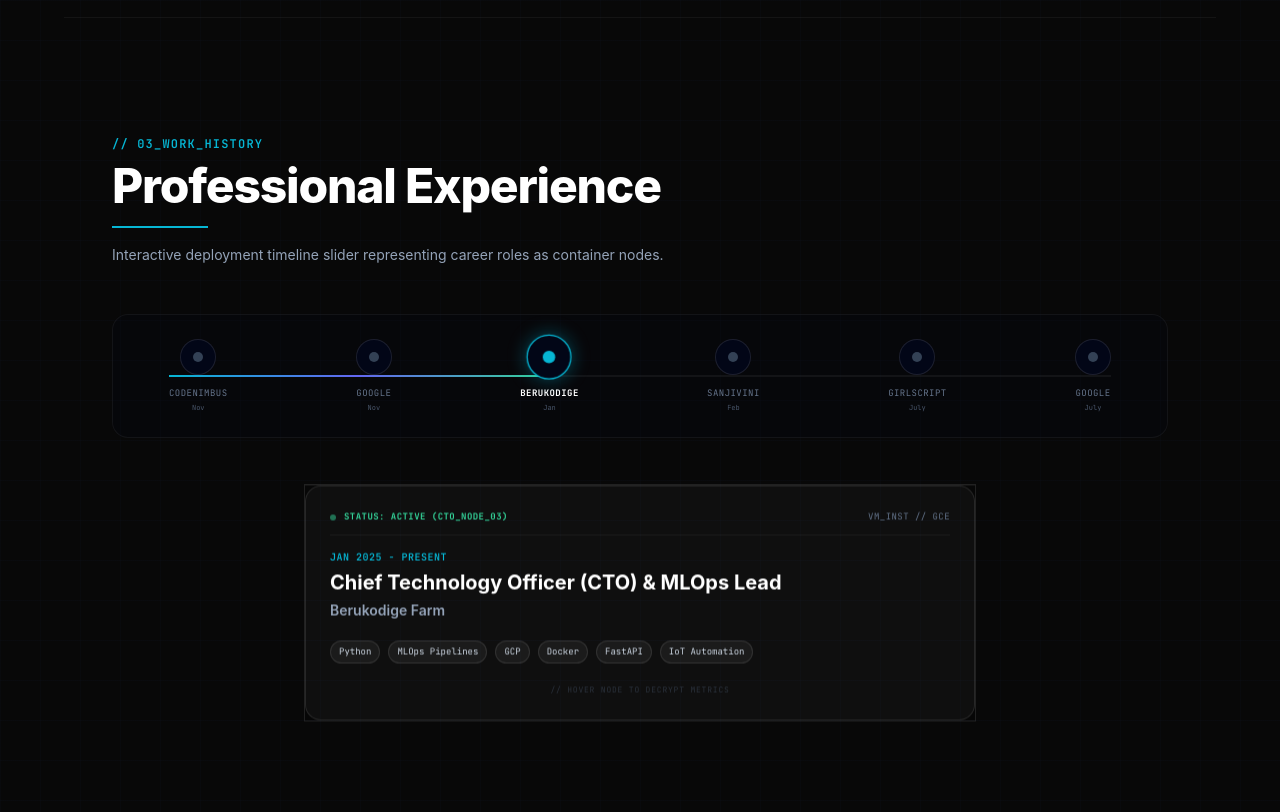
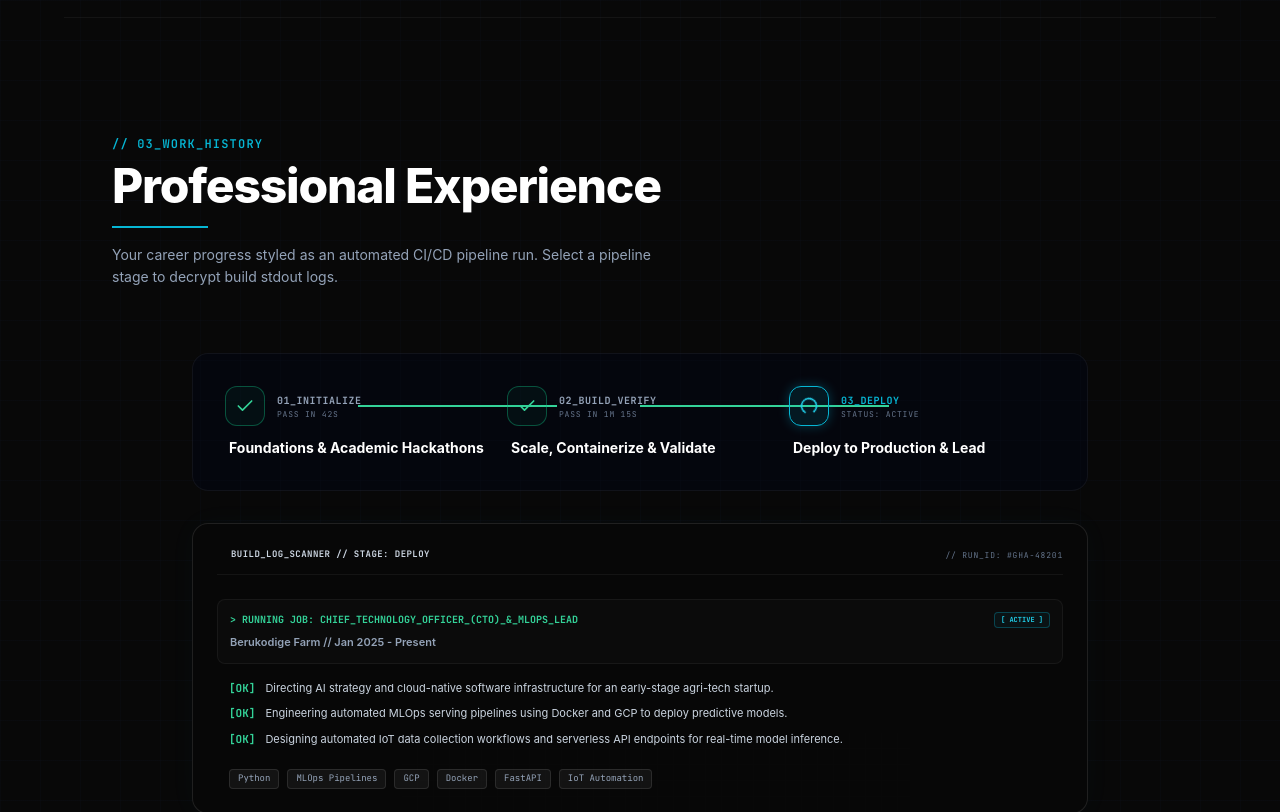
Before and after one commit to KRUTHIKTR/portfolio, a React (Vite) app: page / in a window 1280 px wide. Shown: the part 2400-3212 px from the top of the page. Built offline with nearby package versions, Linux system fonts and the light colour scheme.

Commit message:
feat: implement continuous integration (CI/CD) career pipeline timeline with progressive run animations and build log dropdown logs

```diff
--- a/src/components/Timeline.jsx
+++ b/src/components/Timeline.jsx
@@ -1,290 +1,288 @@
-import React, { useState } from 'react';
+import React, { useState, useEffect } from 'react';
 import { motion, AnimatePresence } from 'framer-motion';
-import { Briefcase, Code, Award, Terminal, GitBranch, TrendingUp, ChevronLeft, ChevronRight } from 'lucide-react';
-import TiltCard from './TiltCard';
+import { Check, Play, PlayCircle, Loader2 } from 'lucide-react';
 
-const timelineData = [
+const pipelineStages = [
   {
-    id: 1,
+    id: "initialize",
+    label: "01_INITIALIZE",
+    title: "Foundations & Academic Hackathons",
+    duration: "42s",
+    status: "PASSED",
+    color: "text-emerald-400 border-emerald-500/30",
+    jobs: [
+      {
         role: "Data Infrastructure Assistant",
         company: "CodeNimbus Solutions",
         period: "Nov 2023 - Dec 2023",
-    nodeId: "Data_Node_01",
-    status: "COMPLETED",
-    statusColor: "text-cyan-400 border-cyan-500/30 bg-cyan-500/5",
-    dotClass: "bg-cyan-400",
         bullets: [
-      "Evaluated target metrics, clean market datasets, and set up simple ETL processing scripts to support analytics pipelines.",
+          "Evaluated target metrics, cleaned market datasets, and set up ETL scripts to support analytics pipelines.",
           "Assisted in structuring relational database schemas to store analytics telemetry data."
         ],
-    skills: ["SQL", "Data Analysis", "ETL Scripts", "Database Design"],
-    icon: TrendingUp
+        skills: ["SQL", "Data Analysis", "ETL Scripts", "Database Design"]
       },
       {
-    id: 2,
-    role: "Google Cloud Innovator",
-    company: "Google Developers",
-    period: "Nov 2024 - March 2026",
-    nodeId: "Google_Node_02",
-    status: "ARCHIVED",
-    statusColor: "text-slate-500 border-slate-500/20 bg-slate-500/5",
-    dotClass: "bg-slate-500",
+        role: "Academic Hackathon Innovator",
+        company: "SDMIT / RVITM Teams",
+        period: "2024",
         bullets: [
-      "Explored real-world scale and containerization workflows involving Kubernetes, GCP GKE clusters, and Cloud Build.",
-      "Implemented continuous training (CT) and model monitoring architectures in hybrid cloud environments."
+          "Won 2nd and 3rd Places in national and regional hackathons/prototyping sprints.",
+          "Configured containerized systems and Edge-to-Cloud telemetry under 24-hour constraints."
         ],
-    skills: ["GCP", "Kubernetes (GKE)", "Docker Containers", "CI/CD", "MLOps Tooling"],
-    icon: Terminal
+        skills: ["IoT Automation", "Docker", "Rapid Prototyping"]
+      }
+    ]
   },
   {
-    id: 3,
-    role: "Chief Technology Officer (CTO) & MLOps Lead",
-    company: "Berukodige Farm",
-    period: "Jan 2025 - Present",
-    nodeId: "CTO_Node_03",
-    status: "ACTIVE",
-    statusColor: "text-emerald-400 border-emerald-500/30 bg-emerald-500/5",
-    dotClass: "bg-emerald-400 animate-pulse",
-    bullets: [
-      "Directed AI strategy and cloud-native software infrastructure for an early-stage agritech startup.",
-      "Engineered automated MLOps serving pipelines using Docker and GCP to deploy predictive models.",
-      "Designed automated IoT data collection workflows and serverless API endpoints for real-time model inference."
-    ],
-    skills: ["Python", "MLOps Pipelines", "GCP", "Docker", "FastAPI", "IoT Automation"],
-    icon: Briefcase
-  },
+    id: "build_verify",
+    label: "02_BUILD_VERIFY",
+    title: "Scale, Containerize & Validate",
+    duration: "1m 15s",
+    status: "PASSED",
+    color: "text-emerald-400 border-emerald-500/30",
+    jobs: [
       {
-    id: 4,
         role: "Cloud & MLOps Engineer Intern",
         company: "Sanjivini Eco Solutions Pvt Ltd",
         period: "Feb 2025 - June 2025",
-    nodeId: "Intern_Node_04",
-    status: "COMPLETED",
-    statusColor: "text-cyan-400 border-cyan-500/30 bg-cyan-500/5",
-    dotClass: "bg-cyan-400",
         bullets: [
           "Developed AI-driven CRM workflows and automated LLM-orchestrated content generation pipelines using Python.",
           "Containerized workflow services and configured automated CI/CD pipelines to deploy systems on Google Cloud Platform (GCP)."
         ],
-    skills: ["Python", "Docker", "GCP Cloud Run", "LLM Orchestration", "CI/CD Pipelines"],
-    icon: Code
+        skills: ["Python", "Docker", "GCP Cloud Run", "LLM Orchestration", "CI/CD Pipelines"]
       },
       {
-    id: 5,
-    role: "Open Source DevOps Contributor (GSSoC'25)",
+        role: "Google Cloud Innovator & Community Expert",
+        company: "Google Developers Community Support",
+        period: "2024 - 2026",
+        bullets: [
+          "Explored scale-up configurations including Kubernetes, GKE clusters, and Cloud Build pipelines.",
+          "Supported community technical audits and optimized user system troubleshooting workflows."
+        ],
+        skills: ["GCP", "Kubernetes (GKE)", "Docker Containers", "CI/CD", "Technical Support"]
+      },
+      {
+        role: "Open Source DevOps Contributor",
         company: "GirlScript Summer of Code",
         period: "July 2025 - Oct 2025",
-    nodeId: "DevOps_Node_05",
-    status: "COMPLETED",
-    statusColor: "text-cyan-400 border-cyan-500/30 bg-cyan-500/5",
-    dotClass: "bg-cyan-400",
         bullets: [
-      "Selected as an active contributor for open-source project deployment configurations.",
-      "Collaborated to audit codebases, streamline CI/CD configurations, and fix Docker setup issues."
+          "Selected as a contributor for core DevOps configurations.",
+          "Fixed Docker setups and streamlined CI/CD pipeline verification files."
         ],
-    skills: ["Git & GitHub", "DevOps Workflows", "Dockerfiles", "Bash Scripting"],
-    icon: GitBranch
+        skills: ["Git & GitHub", "DevOps Workflows", "Dockerfiles", "Bash Scripting"]
+      }
+    ]
   },
   {
-    id: 6,
-    role: "Google Product Expert",
-    company: "Google Community Support",
-    period: "July 2025 - March 2026",
-    nodeId: "Expert_Node_06",
-    status: "ARCHIVED",
-    statusColor: "text-slate-500 border-slate-500/20 bg-slate-500/5",
-    dotClass: "bg-slate-500",
+    id: "deploy",
+    label: "03_DEPLOY",
+    title: "Deploy to Production & Lead",
+    duration: "ACTIVE",
+    status: "DEPLOYED",
+    color: "text-cyan-400 border-cyan-500/30",
+    jobs: [
+      {
+        role: "Chief Technology Officer (CTO) & MLOps Lead",
+        company: "Berukodige Farm",
+        period: "Jan 2025 - Present",
         bullets: [
-      "Supported technical audits and optimized user system troubleshooting workflows across key Google product suites.",
-      "Contributed to product accessibility, system usage guides, and cloud platform user support standards."
+          "Directing AI strategy and cloud-native software infrastructure for an early-stage agri-tech startup.",
+          "Engineering automated MLOps serving pipelines using Docker and GCP to deploy predictive models.",
+          "Designing automated IoT data collection workflows and serverless API endpoints for real-time model inference."
         ],
-    skills: ["Technical Support", "Query Analysis", "System Auditing"],
-    icon: Award
+        skills: ["Python", "MLOps Pipelines", "GCP", "Docker", "FastAPI", "IoT Automation"]
+      }
+    ]
   }
 ];
 
-function ServerNodeCard({ item, isZeroG }) {
-  const [isHovered, setIsHovered] = useState(false);
+export default function Timeline({ isZeroG }) {
+  const [selectedStage, setSelectedStage] = useState("deploy");
+  const [animatedStage, setAnimatedStage] = useState(0);
+
+  // Progressive pipeline run animation on mount
+  useEffect(() => {
+    const timers = [
+      setTimeout(() => setAnimatedStage(1), 800),
+      setTimeout(() => setAnimatedStage(2), 1600),
+      setTimeout(() => setAnimatedStage(3), 2400)
+    ];
+    return () => timers.forEach(clearTimeout);
+  }, []);
 
   return (
-    <div
-      onMouseEnter={() => setIsHovered(true)}
-      onMouseLeave={() => setIsHovered(false)}
-      className="relative w-full max-w-2xl mx-auto"
+    <section id="orbit" className="relative py-28 px-6 md:px-12 max-w-6xl mx-auto z-10 border-b border-white/5">
+      {/* Section Header */}
+      <div className="text-left mb-16">
+        <span className="text-xs font-mono uppercase tracking-widest text-[#06b6d4] font-semibold">// 03_WORK_HISTORY</span>
+        <h2 className="text-3xl md:text-5xl font-extrabold text-white mt-2 mb-4 font-sans tracking-tight">
+          Professional Experience
+        </h2>
+        <div className="h-[2px] w-24 bg-[#06b6d4] mb-4" />
+        <p className="text-slate-400 max-w-xl text-sm font-sans leading-relaxed">
+          Your career progress styled as an automated CI/CD pipeline run. Select a pipeline stage to decrypt build stdout logs.
+        </p>
+      </div>
+
+      {/* CI/CD Pipeline Board */}
+      <div className="relative max-w-4xl mx-auto bg-slate-950/40 border border-white/5 rounded-2xl p-6 md:p-8 backdrop-blur-md mb-8">
+
+        {/* Horizontal connections grid */}
+        <div className="flex flex-col md:flex-row justify-between items-center gap-8 md:gap-4 relative">
+
+          {/* Connector Line 1 (Initialize to Build) */}
+          <div className="absolute left-[16%] right-[60%] top-[20px] -translate-y-1/2 h-[2px] bg-white/5 pointer-events-none hidden md:block z-0">
+            <motion.div
+              className="absolute top-0 left-0 h-full bg-emerald-400"
+              initial={{ width: 0 }}
+              animate={animatedStage >= 1 ? { width: "100%" } : { width: 0 }}
+              transition={{ duration: 0.6, ease: "easeInOut" }}
+            />
+          </div>
+
+          {/* Connector Line 2 (Build to Deploy) */}
+          <div className="absolute left-[50%] right-[20%] top-[20px] -translate-y-1/2 h-[2px] bg-white/5 pointer-events-none hidden md:block z-0">
+            <motion.div
+              className="absolute top-0 left-0 h-full bg-emerald-400"
+              initial={{ width: 0 }}
+              animate={animatedStage >= 2 ? { width: "100%" } : { width: 0 }}
+              transition={{ duration: 0.6, ease: "easeInOut" }}
+            />
+          </div>
+
+          {pipelineStages.map((stage, idx) => {
+            const isSelected = selectedStage === stage.id;
+            const isStageActive = animatedStage >= idx;
+            const isDeployStage = stage.id === "deploy";
+
+            return (
+              <button
+                key={stage.id}
+                onClick={() => setSelectedStage(stage.id)}
+                className={`flex-1 flex flex-col items-center md:items-start text-center md:text-left group relative z-10 focus:outline-none cursor-pointer w-full max-w-xs md:max-w-none`}
               >
-      <TiltCard isZeroG={isZeroG} className={`relative overflow-hidden transition-all duration-300 border ${isHovered ? 'border-[#06b6d4] shadow-[0_0_20px_rgba(6,182,212,0.1)]' : 'border-white/10'}`}>
-        <div className="flex flex-col gap-1 text-left">
+                {/* Node Top Row: Badge + Status */}
+                <div className="flex items-center gap-3 mb-3">
+                  {/* Status Indicator checkmark */}
+                  <motion.div
+                    initial={{ scale: 0.8, opacity: 0 }}
+                    animate={isStageActive ? { scale: 1, opacity: 1 } : { scale: 0.8, opacity: 0.2 }}
+                    className={`w-10 h-10 rounded-xl border flex items-center justify-center transition-all ${
+                      isSelected
+                        ? 'border-[#06b6d4] bg-[#06b6d4]/10 shadow-[0_0_12px_rgba(6,182,212,0.3)]'
+                        : isStageActive
+                        ? isDeployStage
+                          ? 'border-cyan-500/40 bg-cyan-500/5'
+                          : 'border-emerald-500/40 bg-emerald-500/5'
+                        : 'border-white/10 bg-slate-950'
+                    }`}
+                  >
+                    {isDeployStage && isStageActive ? (
+                      <Loader2 className="w-5 h-5 text-cyan-400 animate-spin" />
+                    ) : isStageActive ? (
+                      <Check className="w-5 h-5 text-emerald-400" />
+                    ) : (
+                      <span className="text-[10px] font-mono text-slate-600">WAIT</span>
+                    )}
+                  </motion.div>
 
-          {/* Server Node Status Header */}
-          <div className="flex items-center justify-between gap-4 border-b border-white/5 pb-2.5 mb-2.5 font-mono text-[9px]">
-            <div className="flex items-center gap-2">
-              <span className={`w-1.5 h-1.5 rounded-full ${item.dotClass}`} />
-              <span className={`font-bold uppercase tracking-wider ${item.statusColor.split(' ')[0]}`}>
-                STATUS: {item.status} ({item.nodeId})
+                  {/* Stage metadata */}
+                  <div className="flex flex-col items-start font-mono text-left">
+                    <span className={`text-[10px] font-bold tracking-wider transition-colors ${
+                      isSelected ? 'text-[#06b6d4]' : 'text-slate-400 group-hover:text-slate-200'
+                    }`}>
+                      {stage.label}
+                    </span>
+                    <span className="text-[8px] text-slate-500 uppercase tracking-widest">
+                      {stage.status === 'ACTIVE' || stage.id === 'deploy' ? 'STATUS: ACTIVE' : `PASS in ${stage.duration}`}
                     </span>
                   </div>
-            <span className="text-slate-500 tracking-wider">VM_INST // GCE</span>
                 </div>
 
-          <span className="text-[10px] font-mono tracking-wider uppercase font-semibold text-[#06b6d4]">
-            {item.period}
+                {/* Node Title */}
+                <h3 className={`text-sm font-bold text-white transition-colors duration-300 pl-1 ${
+                  isSelected ? 'text-white' : 'text-slate-300 group-hover:text-white'
+                }`}>
+                  {stage.title}
+                </h3>
+              </button>
+            );
+          })}
+        </div>
+
+      </div>
+
+      {/* Expandable Build Log console under the active stage */}
+      <div className="min-h-[260px] relative">
+        <AnimatePresence mode="wait">
+          {selectedStage && (
+            <motion.div
+              key={selectedStage}
+              initial={{ opacity: 0, y: 15 }}
+              animate={{ opacity: 1, y: 0 }}
+              exit={{ opacity: 0, y: -15 }}
+              transition={{ duration: 0.3 }}
+              className="max-w-4xl mx-auto border border-white/10 bg-[#080808]/95 rounded-2xl p-5 md:p-6 font-mono text-left relative overflow-hidden backdrop-blur-xl shadow-[0_0_30px_rgba(6,182,212,0.03)] z-10"
+            >
+              <div className="absolute inset-0 bg-[linear-gradient(to_right,#111_1px,transparent_1px),linear-gradient(to_bottom,#111_1px,transparent_1px)] bg-[size:16px_16px] opacity-15 pointer-events-none" />
+
+              {/* Terminal Log Header */}
+              <div className="flex justify-between items-center border-b border-white/5 pb-3 mb-6 relative z-10">
+                <div className="flex items-center gap-2">
+                  <span className="w-1.5 h-1.5 rounded-full bg-emerald-400 animate-ping" />
+                  <span className="text-[9px] font-bold text-slate-300 uppercase tracking-wider">
+                    BUILD_LOG_SCANNER // STAGE: {selectedStage.toUpperCase()}
                   </span>
+                </div>
+                <span className="text-[8px] text-slate-500 uppercase tracking-widest font-mono">// RUN_ID: #GHA-48201</span>
+              </div>
 
-          <h3 className="text-lg md:text-xl font-bold text-white transition-colors">
-            {item.role}
-          </h3>
+              {/* Logs Stream */}
+              <div className="space-y-8 relative z-10">
+                {pipelineStages.find(s => s.id === selectedStage).jobs.map((job, jIdx) => (
+                  <div key={jIdx} className="space-y-4">
+                    {/* Job banner block */}
+                    <div className="bg-white/[0.02] border border-white/5 rounded-lg p-3 text-[10px] space-y-1.5">
+                      <div className="flex justify-between items-center text-emerald-400 font-bold">
+                        <span>&gt; RUNNING JOB: {job.role.toUpperCase().replace(/ /g, "_")}</span>
+                        <span className={`text-[7px] border px-1.5 py-0.5 rounded ${
+                          selectedStage === 'deploy'
+                            ? 'border-cyan-500/30 text-cyan-400 bg-cyan-500/5'
+                            : 'border-emerald-500/30 text-emerald-400 bg-emerald-500/5'
+                        }`}>
+                          {selectedStage === 'deploy' ? '[ ACTIVE ]' : '[ SUCCESS ]'}
+                        </span>
+                      </div>
+                      <div className="text-slate-400 font-sans font-semibold text-[11px]">{job.company} // {job.period}</div>
+                    </div>
 
-          <h4 className="text-sm font-semibold text-slate-400">
-            {item.company}
-          </h4>
+                    {/* Stdout metrics logs */}
+                    <div className="space-y-2 pl-3">
+                      {job.bullets.map((bullet, bIdx) => (
+                        <div key={bIdx} className="flex gap-2.5 items-start text-[11px] text-slate-300 font-sans">
+                          <span className="text-emerald-400 font-mono font-bold select-none">[OK]</span>
+                          <span className="leading-relaxed">{bullet}</span>
+                        </div>
+                      ))}
+                    </div>
 
-          {/* Skill Tags */}
-          <div className="flex flex-wrap gap-2 mt-4 justify-start">
-            {item.skills.map((skill, sIdx) => (
+                    {/* Tags */}
+                    <div className="flex flex-wrap gap-2 pl-3 pt-1">
+                      {job.skills.map((skill, sIdx) => (
                         <span
                           key={sIdx}
-                className="text-[9px] px-2 py-1 rounded-full font-mono bg-white/5 border border-white/10 text-slate-300 hover:border-[#06b6d4]/40 hover:bg-[#06b6d4]/5 transition-all duration-300"
+                          className="text-[9px] px-2 py-0.5 rounded font-mono bg-white/5 border border-white/10 text-slate-400"
                         >
                           {skill}
                         </span>
                       ))}
                     </div>
-
-          {/* Prompt to Hover */}
-          {!isHovered && (
-            <div className="text-[8px] font-mono text-slate-600 mt-4 text-center tracking-widest uppercase animate-pulse">
-              // HOVER NODE TO DECRYPT METRICS
-            </div>
-          )}
-
-          {/* Interactive Metric Terminal Expansion */}
-          <AnimatePresence>
-            {isHovered && (
-              <motion.div
-                initial={{ height: 0, opacity: 0 }}
-                animate={{ height: "auto", opacity: 1 }}
-                exit={{ height: 0, opacity: 0 }}
-                transition={{ duration: 0.3, ease: "easeInOut" }}
-                className="overflow-hidden"
-              >
-                <div className="bg-black border border-white/5 rounded-xl p-3.5 font-mono text-[10px] text-slate-400 space-y-2 mt-4">
-                  <div className="text-[#06b6d4] font-bold border-b border-white/5 pb-1 flex justify-between">
-                    <span>$ cat stdout_metrics.log</span>
-                    <span className="text-[8px] text-slate-500 font-normal">STDOUT_SCAN</span>
-                  </div>
-                  {item.bullets.map((bullet, bIdx) => (
-                    <div key={bIdx} className="flex gap-2 items-start leading-relaxed text-slate-300">
-                      <span className="text-emerald-400 font-bold select-none">[OK]</span>
-                      <span className="font-sans text-[11px] text-slate-300">{bullet}</span>
                   </div>
                 ))}
               </div>
             </motion.div>
           )}
         </AnimatePresence>
-
-        </div>
-      </TiltCard>
-    </div>
-  );
-}
-
-export default function Timeline({ isZeroG }) {
-  // Default to Berukodige Farm (CTO & MLOps Lead - index 2)
-  const [activeIndex, setActiveIndex] = useState(2);
-
-  return (
-    <section id="orbit" className="relative py-28 px-6 md:px-12 max-w-6xl mx-auto z-10 border-b border-white/5">
-      {/* Section Header */}
-      <div className="text-left mb-12">
-        <span className="text-xs font-mono uppercase tracking-widest text-[#06b6d4] font-semibold">// 03_WORK_HISTORY</span>
-        <h2 className="text-3xl md:text-5xl font-extrabold text-white mt-2 mb-4 font-sans tracking-tight">
-          Professional Experience
-        </h2>
-        <div className="h-[2px] w-24 bg-[#06b6d4] mb-4" />
-        <p className="text-slate-400 max-w-xl text-sm font-sans leading-relaxed">
-          Interactive deployment timeline slider representing career roles as container nodes.
-        </p>
-      </div>
-
-      {/* Horizontal Deployment Pipeline Slider */}
-      <div className="relative mb-12 py-8 overflow-x-auto scrollbar-none bg-slate-950/20 border border-white/5 rounded-2xl p-4 md:p-6">
-        <div className="relative min-w-[700px] px-8">
-
-          {/* Background Fiber Optic Cable line */}
-          <div className="absolute left-8 right-8 top-1/2 -translate-y-1/2 h-[2px] bg-white/5 z-0">
-            {/* Active loading flow */}
-            <motion.div
-              className="absolute top-0 left-0 h-full bg-gradient-to-r from-cyan-500 via-indigo-500 to-emerald-400"
-              animate={{ width: `${(activeIndex / (timelineData.length - 1)) * 100}%` }}
-              transition={{ duration: 0.5, ease: "easeInOut" }}
-            />
-          </div>
-
-          {/* Node checkmarks */}
-          <div className="flex justify-between items-center relative z-10">
-            {timelineData.map((item, idx) => {
-              const isSelected = activeIndex === idx;
-              const isActiveNode = item.status === "ACTIVE";
-
-              return (
-                <button
-                  key={item.id}
-                  onClick={() => setActiveIndex(idx)}
-                  className="flex flex-col items-center gap-3 group focus:outline-none cursor-pointer"
-                >
-                  {/* Node Dot with pulse/indicator ring */}
-                  <motion.div
-                    animate={{
-                      scale: isSelected ? 1.25 : 1,
-                      borderColor: isSelected ? "#06b6d4" : "rgba(255, 255, 255, 0.1)"
-                    }}
-                    className={`w-9 h-9 rounded-full border bg-slate-950 flex items-center justify-center transition-all ${
-                      isSelected
-                        ? "shadow-[0_0_15px_rgba(6,182,212,0.4)] border-[#06b6d4]"
-                        : "hover:border-white/30"
-                    }`}
-                  >
-                    <span className={`w-2.5 h-2.5 rounded-full ${
-                      isSelected
-                        ? "bg-[#06b6d4]"
-                        : isActiveNode
-                        ? "bg-emerald-400 animate-pulse shadow-[0_0_6px_#10b981]"
-                        : "bg-slate-700"
-                    }`} />
-                  </motion.div>
-
-                  {/* Metadata Checkpoint Labels */}
-                  <div className="flex flex-col items-center font-mono">
-                    <span className={`text-[9px] tracking-wider transition-colors uppercase ${
-                      isSelected ? "text-white font-bold" : "text-slate-500 group-hover:text-slate-300"
-                    }`}>
-                      {item.company.split(' ')[0]}
-                    </span>
-                    <span className="text-[7px] text-slate-600 tracking-normal mt-0.5">{item.period.split(' ')[0]}</span>
-                  </div>
-                </button>
-              );
-            })}
-          </div>
-
-        </div>
-      </div>
-
-      {/* Selected Node Details Card with slide up/fade transition */}
-      <div className="min-h-[200px] flex items-center justify-center relative">
-        <AnimatePresence mode="wait">
-          <motion.div
-            key={activeIndex}
-            initial={{ opacity: 0, y: 15 }}
-            animate={{ opacity: 1, y: 0 }}
-            exit={{ opacity: 0, y: -15 }}
-            transition={{ duration: 0.3 }}
-            className="w-full"
-          >
-            <ServerNodeCard item={timelineData[activeIndex]} isZeroG={isZeroG} />
-          </motion.div>
-        </AnimatePresence>
       </div>
 
     </section>
```
Lines whose indentation alone changed are shown as unchanged.
